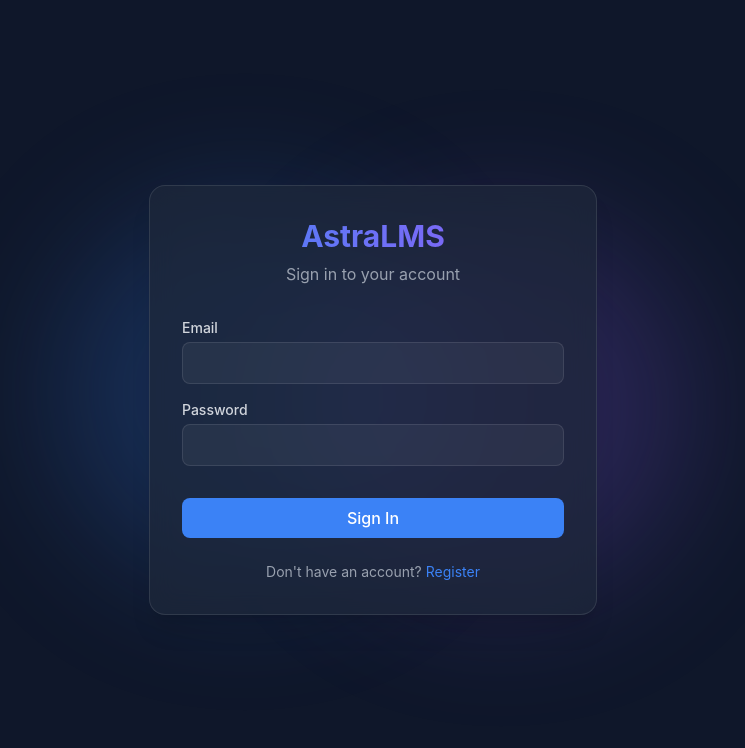
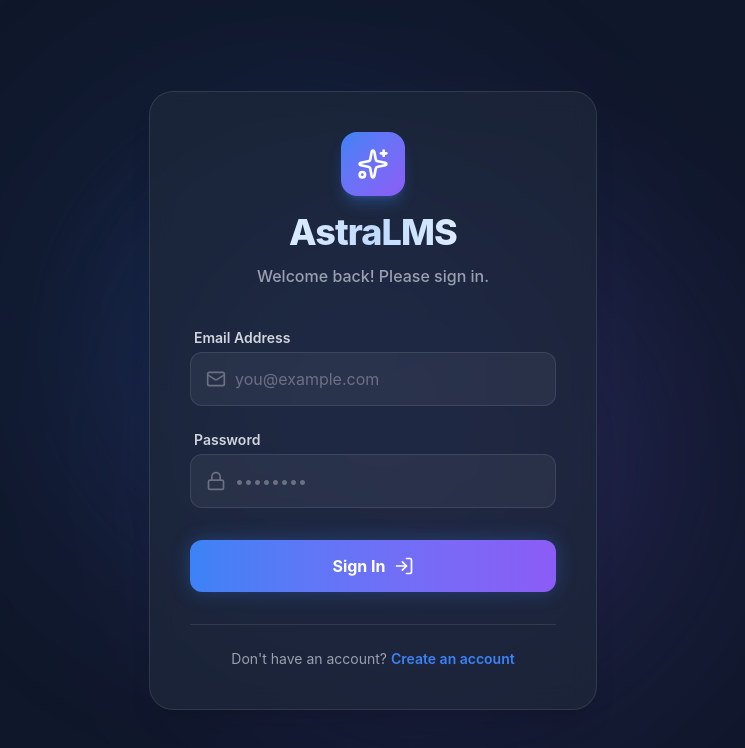
Before and after one commit to nileshkumaryadav22/online-asesment-system, a React app in the folder frontend/: page /login in a window 1280 px wide. Shown: the top 748 px of the page, without its empty margins (267-1012 px from the left). Built offline with nearby package versions, Linux system fonts and the light colour scheme; no server answers; the HTML template or start-up script is replaced by a standard one.

Commit message:
style: enhance Login page with modern attractive design, animations, and icons

```diff
--- a/frontend/src/pages/Login.jsx
+++ b/frontend/src/pages/Login.jsx
@@ -2,10 +2,14 @@ import { useState, useContext } from 'react';
 import { AuthContext } from '../context/AuthContext';
 import { useNavigate, Link } from 'react-router-dom';
 import { motion } from 'framer-motion';
+import { Mail, Lock, LogIn, Sparkles } from 'lucide-react';
 
 const Login = () => {
   const [email, setEmail] = useState('');
   const [password, setPassword] = useState('');
+  const [isHovered, setIsHovered] = useState(false);
+  const [focusedInput, setFocusedInput] = useState(null);
+
   const { login } = useContext(AuthContext);
   const navigate = useNavigate();
 
@@ -20,48 +24,117 @@ const Login = () => {
   };
 
   return (
-    <div className="min-h-screen flex items-center justify-center p-4 relative overflow-hidden">
-      {/* Background blobs */}
-      <div className="absolute top-1/4 left-1/4 w-96 h-96 bg-primary/20 rounded-full blur-3xl" />
-      <div className="absolute bottom-1/4 right-1/4 w-96 h-96 bg-accent/20 rounded-full blur-3xl" />
+    <div className="min-h-screen flex items-center justify-center p-4 relative overflow-hidden bg-background">
+      {/* Animated Background blobs */}
+      <motion.div
+        animate={{
+          scale: [1, 1.2, 1],
+          opacity: [0.3, 0.5, 0.3],
+          x: [0, 50, 0],
+          y: [0, -50, 0]
+        }}
+        transition={{ duration: 10, repeat: Infinity, ease: "easeInOut" }}
+        className="absolute top-1/4 left-1/4 w-96 h-96 bg-primary/30 rounded-full blur-[100px] pointer-events-none"
+      />
+      <motion.div
+        animate={{
+          scale: [1, 1.3, 1],
+          opacity: [0.3, 0.6, 0.3],
+          x: [0, -60, 0],
+          y: [0, 60, 0]
+        }}
+        transition={{ duration: 12, repeat: Infinity, ease: "easeInOut", delay: 1 }}
+        className="absolute bottom-1/4 right-1/4 w-96 h-96 bg-accent/30 rounded-full blur-[100px] pointer-events-none"
+      />
 
       <motion.div
-        initial={{ opacity: 0, y: 20 }}
-        animate={{ opacity: 1, y: 0 }}
-        className="glass p-8 rounded-2xl w-full max-w-md relative z-10"
+        initial={{ opacity: 0, y: 30, scale: 0.95 }}
+        animate={{ opacity: 1, y: 0, scale: 1 }}
+        transition={{ duration: 0.6, ease: "easeOut" }}
+        className="glass p-10 rounded-3xl w-full max-w-md relative z-10 border border-white/10 shadow-[0_8px_32px_0_rgba(31,38,135,0.37)] backdrop-blur-xl"
       >
-        <div className="text-center mb-8">
-          <h1 className="text-3xl font-bold bg-clip-text text-transparent bg-gradient-to-r from-primary to-accent">
+        <div className="text-center mb-10">
+          <motion.div
+            initial={{ scale: 0 }}
+            animate={{ scale: 1 }}
+            transition={{ type: "spring", stiffness: 200, delay: 0.2 }}
+            className="w-16 h-16 bg-gradient-to-br from-primary to-accent rounded-2xl mx-auto flex items-center justify-center mb-4 shadow-lg shadow-primary/30"
+          >
+            <Sparkles className="text-white w-8 h-8" />
+          </motion.div>
+          <h1 className="text-4xl font-extrabold bg-clip-text text-transparent bg-gradient-to-r from-white via-primary-200 to-white tracking-tight">
             AstraLMS
           </h1>
-          <p className="text-gray-400 mt-2">Sign in to your account</p>
+          <p className="text-gray-400 mt-3 font-medium">Welcome back! Please sign in.</p>
         </div>
 
-        <form onSubmit={handleSubmit} className="space-y-4">
-          <div>
-            <label className="block text-sm font-medium text-gray-300 mb-1">Email</label>
+        <form onSubmit={handleSubmit} className="space-y-6">
+          <div className="space-y-1">
+            <label className="block text-sm font-semibold text-gray-300 ml-1">Email Address</label>
+            <div className="relative group">
+              <div className="absolute inset-y-0 left-0 pl-4 flex items-center pointer-events-none">
+                <Mail className={`w-5 h-5 transition-colors duration-300 ${focusedInput === 'email' ? 'text-primary' : 'text-gray-500'}`} />
+              </div>
               <input
                 type="email"
-              className="w-full bg-white/5 border border-white/10 rounded-lg px-4 py-2 text-white focus:outline-none focus:border-primary transition-colors"
-              value={email} onChange={(e) => setEmail(e.target.value)} required
+                className="w-full bg-white/5 border border-white/10 rounded-xl pl-11 pr-4 py-3.5 text-white placeholder-gray-500 focus:outline-none focus:ring-2 focus:ring-primary/50 focus:border-primary/50 transition-all duration-300"
+                placeholder="you@example.com"
+                value={email}
+                onChange={(e) => setEmail(e.target.value)}
+                onFocus={() => setFocusedInput('email')}
+                onBlur={() => setFocusedInput(null)}
+                required
               />
             </div>
-          <div>
-            <label className="block text-sm font-medium text-gray-300 mb-1">Password</label>
+          </div>
+
+          <div className="space-y-1">
+            <label className="block text-sm font-semibold text-gray-300 ml-1">Password</label>
+            <div className="relative group">
+              <div className="absolute inset-y-0 left-0 pl-4 flex items-center pointer-events-none">
+                <Lock className={`w-5 h-5 transition-colors duration-300 ${focusedInput === 'password' ? 'text-primary' : 'text-gray-500'}`} />
+              </div>
               <input
                 type="password"
-              className="w-full bg-white/5 border border-white/10 rounded-lg px-4 py-2 text-white focus:outline-none focus:border-primary transition-colors"
-              value={password} onChange={(e) => setPassword(e.target.value)} required
+                className="w-full bg-white/5 border border-white/10 rounded-xl pl-11 pr-4 py-3.5 text-white placeholder-gray-500 focus:outline-none focus:ring-2 focus:ring-primary/50 focus:border-primary/50 transition-all duration-300"
+                placeholder="••••••••"
+                value={password}
+                onChange={(e) => setPassword(e.target.value)}
+                onFocus={() => setFocusedInput('password')}
+                onBlur={() => setFocusedInput(null)}
+                required
               />
             </div>
-          <button type="submit" className="w-full bg-primary hover:bg-primary/90 text-white font-medium py-2 rounded-lg transition-colors mt-4">
-            Sign In
-          </button>
+          </div>
+
+          <motion.button
+            type="submit"
+            onMouseEnter={() => setIsHovered(true)}
+            onMouseLeave={() => setIsHovered(false)}
+            whileHover={{ scale: 1.02 }}
+            whileTap={{ scale: 0.98 }}
+            className="relative w-full overflow-hidden bg-gradient-to-r from-primary to-accent text-white font-bold py-3.5 rounded-xl transition-all shadow-[0_0_20px_rgba(59,130,246,0.3)] hover:shadow-[0_0_25px_rgba(139,92,246,0.5)] flex items-center justify-center gap-2 mt-8"
+          >
+            <span className="relative z-10 flex items-center gap-2">
+              Sign In <LogIn className={`w-5 h-5 transition-transform duration-300 ${isHovered ? 'translate-x-1' : ''}`} />
+            </span>
+            {/* Button shine effect */}
+            <motion.div
+              className="absolute inset-0 -translate-x-full bg-gradient-to-r from-transparent via-white/20 to-transparent skew-x-12"
+              animate={isHovered ? { translateX: ['100%', '-100%'] } : {}}
+              transition={{ duration: 0.6, ease: "easeInOut" }}
+            />
+          </motion.button>
         </form>
 
-        <p className="text-center text-sm text-gray-400 mt-6">
-          Don't have an account? <Link to="/register" className="text-primary hover:underline">Register</Link>
+        <div className="mt-8 pt-6 border-t border-white/10 text-center">
+          <p className="text-sm text-gray-400">
+            Don't have an account?{' '}
+            <Link to="/register" className="text-primary hover:text-primary-200 font-semibold hover:underline transition-colors">
+              Create an account
+            </Link>
           </p>
+        </div>
       </motion.div>
     </div>
   );
```
Lines whose indentation alone changed are shown as unchanged.
